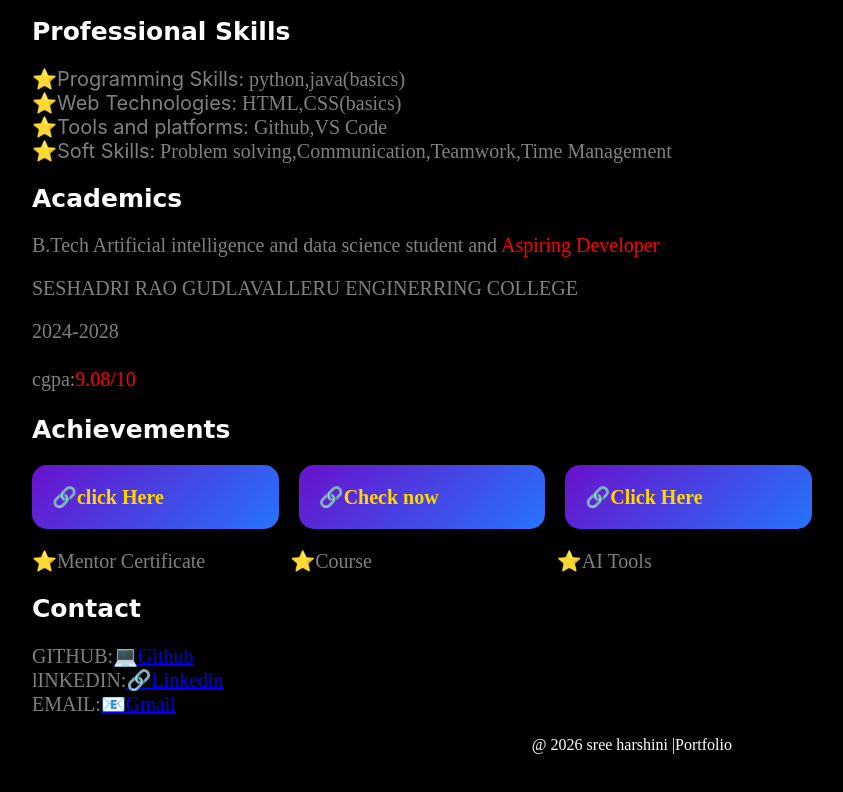
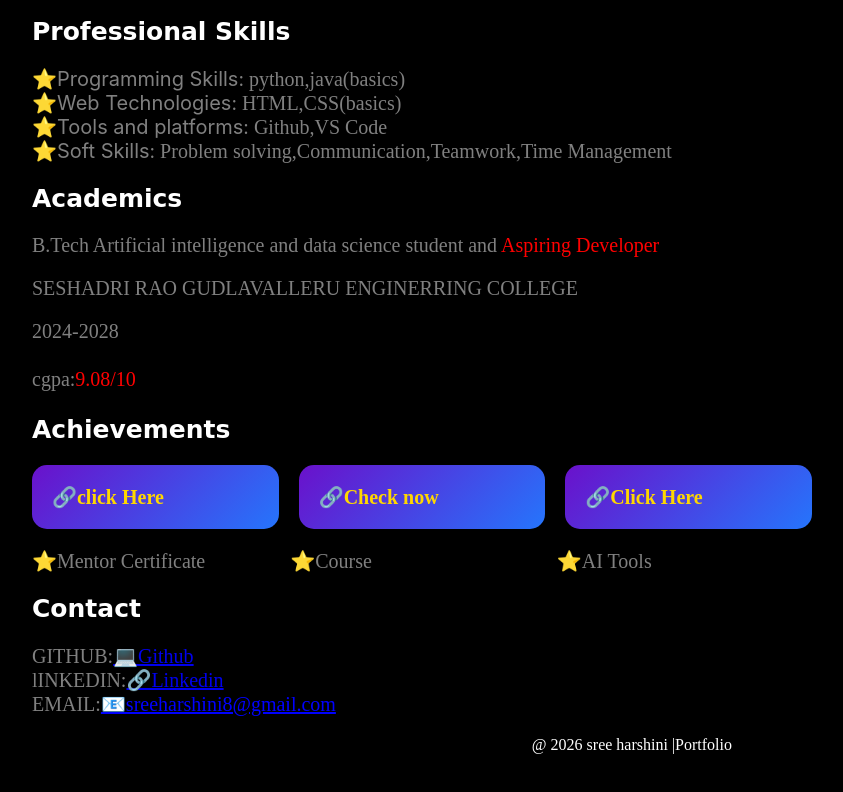
Before and after one commit to sreeharshini8/personal-portfolio, a plain HTML site: page index.html in a window 1280 px wide. Shown: the part 528-1320 px from the top of the page, without its empty margins (258-1101 px from the left). Drawn offline with Linux system fonts and the light colour scheme.

Commit message:
Fix HTML formatting and structure

```diff
--- a/index.html
+++ b/index.html
@@ -68,7 +68,7 @@ GITHUB:<a href="https://github.com/sreeharshini8">💻Github</a>
 <br>
 lINKEDIN:<a href="https://www.linkedin.com/in/sree-harshini-jagarlamudi-058157334">🔗Linkedin</a>
 <br>
-EMAIL:<a href="https://www.sreeharshini8@gmail.com" "style="color:blue;">📧Gmail</a>
+EMAIL:<a href="https://www.sreeharshini8@gmail.com" style="color:blue;">📧sreeharshini8@gmail.com</a>
 </p>
 </section>
 <footer style="color:white;text-align:right;">
```
